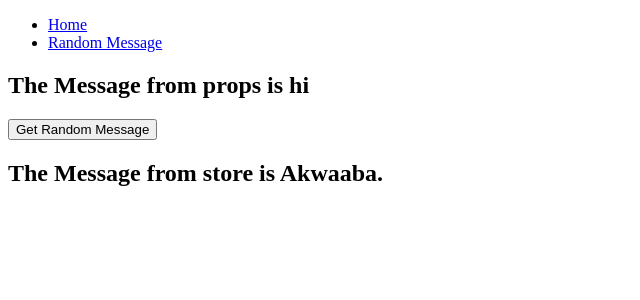
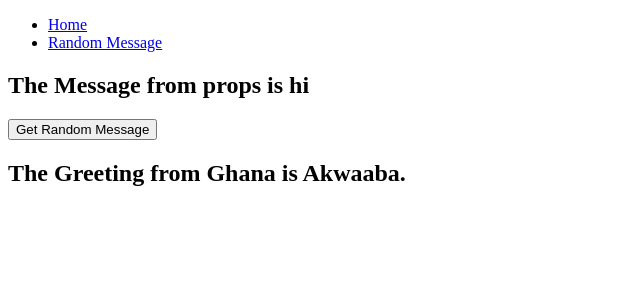
Before and after one commit to luqmanmusah/react-front-end, a React (Create React App) app: page /randomMessage in a window 1280 px wide. Shown: the top 300 px of the page, without its empty margins (0-640 px from the left). Built offline with nearby package versions, Linux system fonts and the light colour scheme.

Commit message:
Fetch message from api

```diff
--- a/src/message.jsx
+++ b/src/message.jsx
@@ -31,7 +31,7 @@ const Message = (props) => {
       </h2>
       <button type="button" className="getMessageBtn" onClick={() => dispatch(getRandomMsg())}> Get Random Message</button>
       <h2>
-        The Message from store is
+        The Greeting from Ghana is
         {' '}
         {message.title}
         .
```
